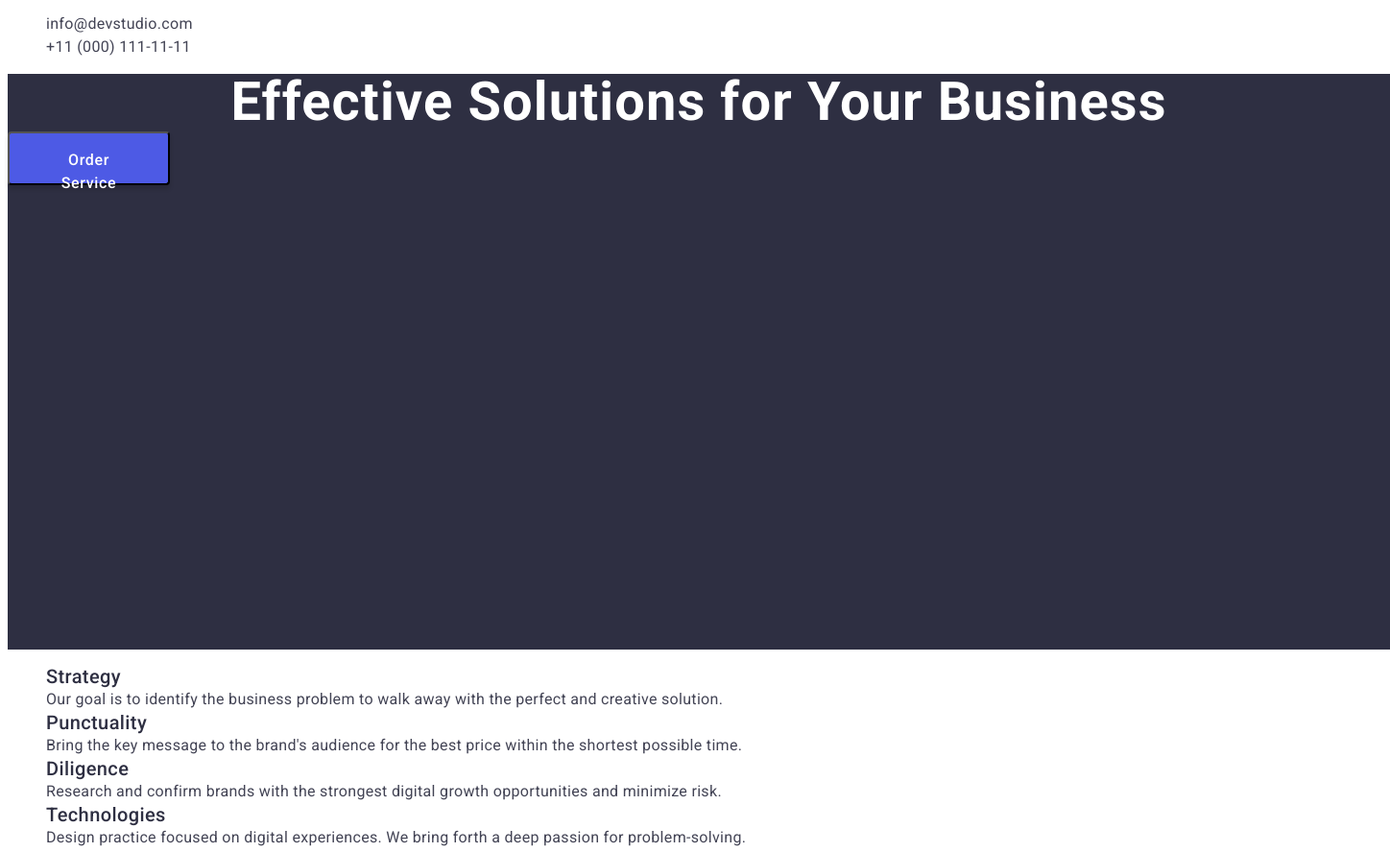
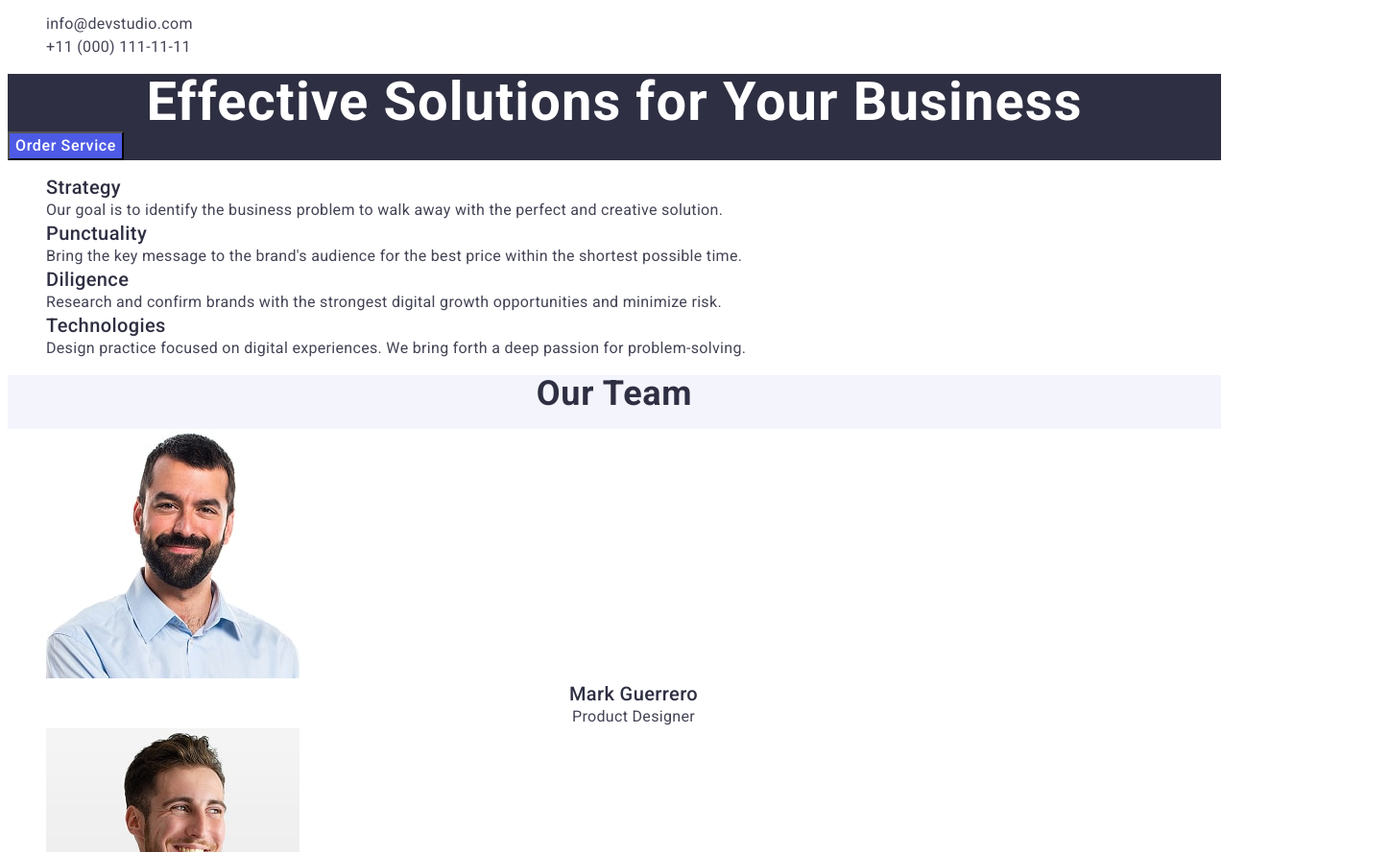
Before and after one commit to Nastik1712/goit-markup-hw-02, a plain HTML site: page index.html in a window 1280 px wide. Shown: the part 120-1008 px from the top of the page at 96% size, 1448 px wide, since content can reach past the window. Drawn offline with Linux system fonts and the light colour scheme.

Commit message:
goit-markup-hw-02 :q :w :qw :x 'q :q :w :q

```diff
--- a/css/styles.css
+++ b/css/styles.css
@@ -88,8 +88,6 @@ address {
 
 /* =======HERO======= */
 .hero {
-  width: 1440px;
-  height: 600px;
   background-color: #2e2f42;
 }
 
@@ -108,15 +106,7 @@ address {
   font-size: 16px;
   line-height: 1.5;
   letter-spacing: 0.04em;
-  display: flex;
-  align-items: flex-start;
   justify-content: flex-start;
-  flex-direction: row;
-  border-radius: 4px;
-  padding: 16px 32px;
-  width: 169px;
-  height: 56px;
-  box-shadow: 0 4px 4px 0 rgba(0, 0, 0, 0.15);
   background-color: #4d5ae5;
   color: white;
 }
@@ -129,8 +119,6 @@ address {
 /*========== FEATURES =======*/
 
 .visually-hidden {
-  width: 1128px;
-  height: 104px;
 }
 
 .features-list {
@@ -158,7 +146,7 @@ address {
 /*=========TEAM ==========*/
 
 .team {
-  background-color: #ffffff;
+  background-color: #f4f4fd;
 }
 
 .team-title {
@@ -236,8 +224,6 @@ address {
 /*============ FOOTER =======*/
 
 .footer {
-  width: 1440px;
-  height: 312px;
   background-color: #2e2f42;
 }
 
```
